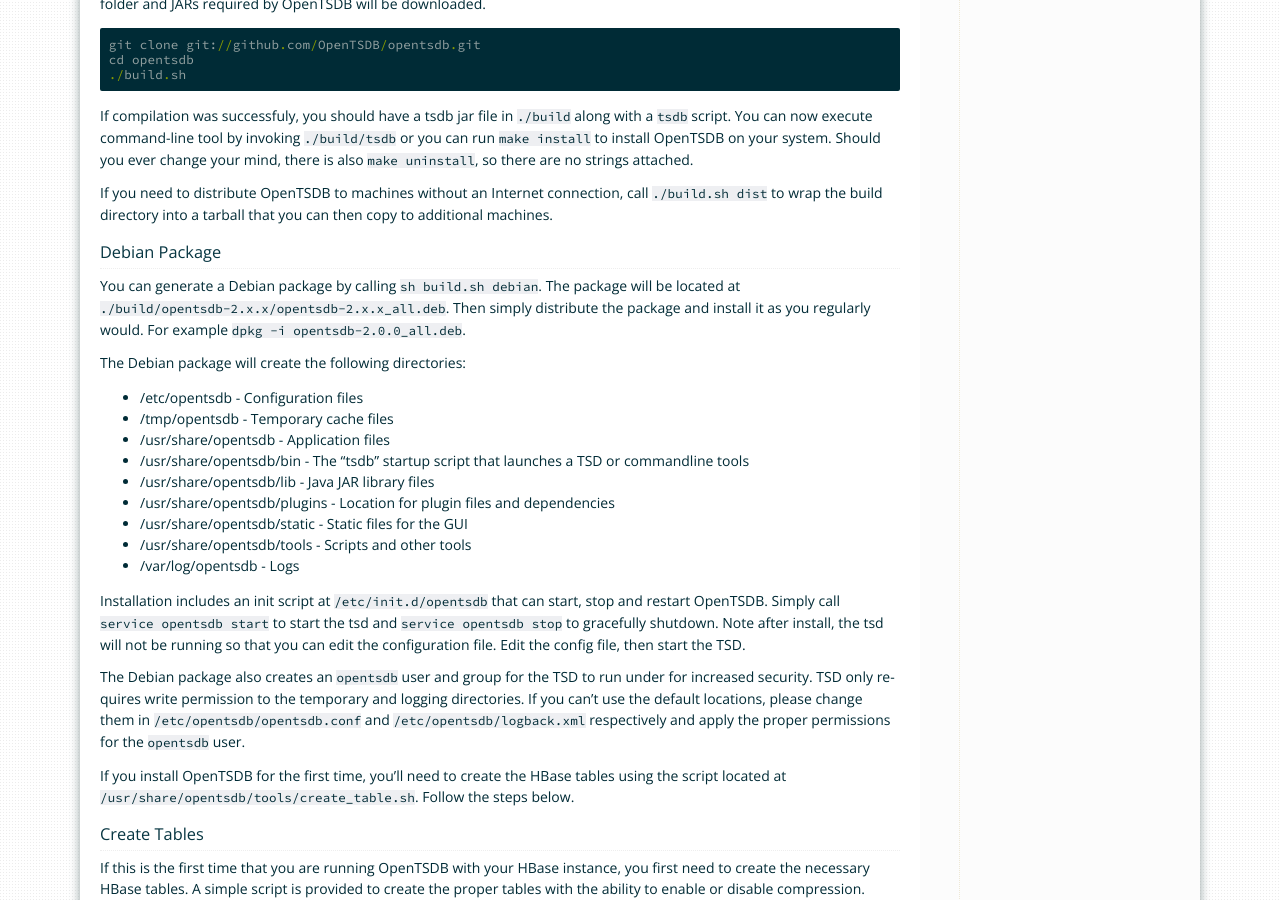
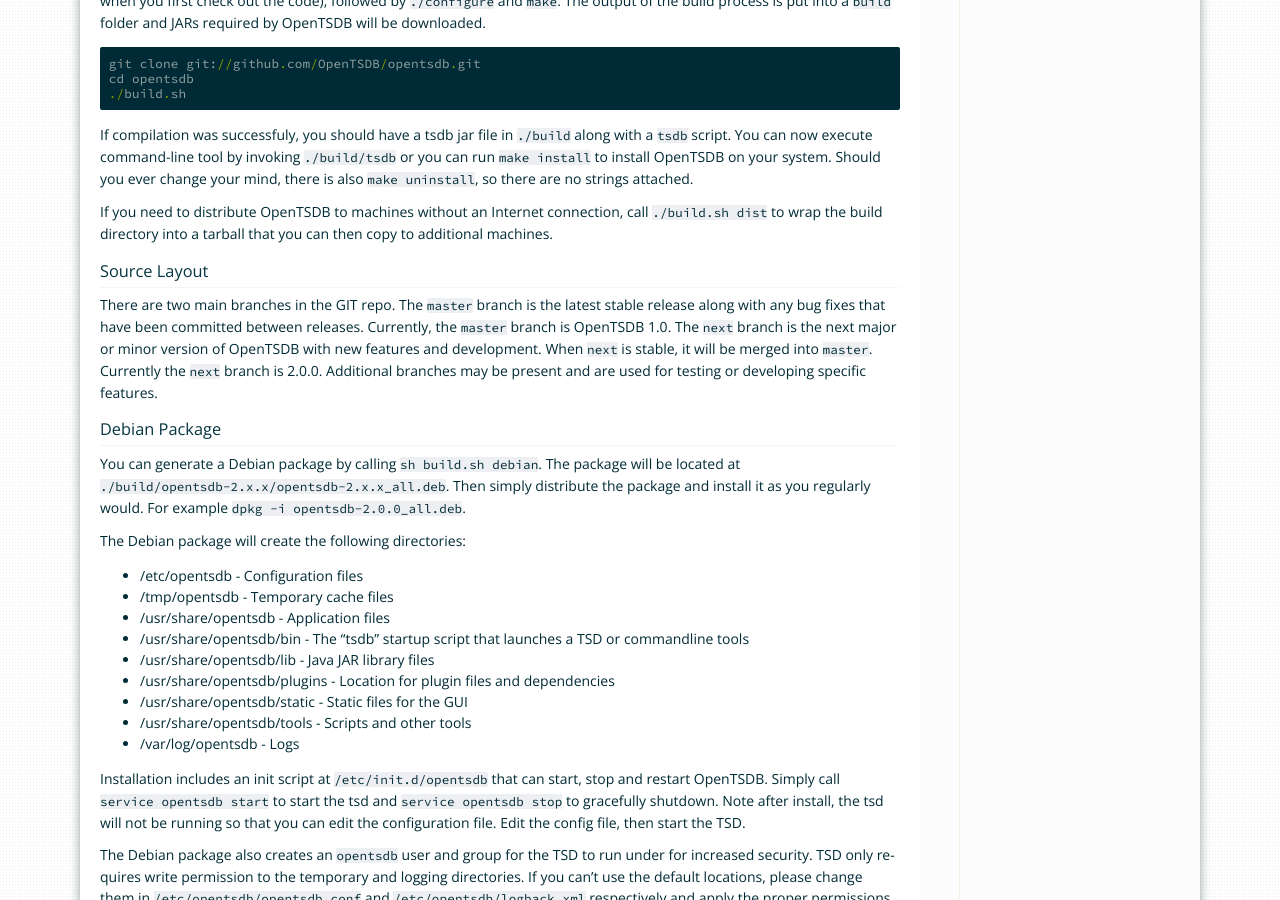
Before and after one commit to OpenTSDB/opentsdb.net, a Sphinx documentation site: the page built from docs/source/installation.rst, in a window 1280 px wide and 900 px high, scrolled down 1231 px. Built offline with Sphinx 7.4.7, drawn with Linux system fonts in a browser that asks for light colours.

Commit message:
Add GIT source layout documentation to avoid some confusion.
Signed-off-by: Chris Larsen <clarsen@euphoriaaudio.com>

```diff
--- a/docs/source/installation.rst
+++ b/docs/source/installation.rst
@@ -67,6 +67,11 @@
 If compilation was successfuly, you should have a tsdb jar file in ``./build`` along with a ``tsdb`` script. You can now execute command-line tool by invoking ``./build/tsdb`` or you can run ``make install`` to install OpenTSDB on your system. Should you ever change your mind, there is also ``make uninstall``, so there are no strings attached.
 
 If you need to distribute OpenTSDB to machines without an Internet connection, call ``./build.sh dist`` to wrap the build directory into a tarball that you can then copy to additional machines.
+
+Source Layout
+-------------
+
+There are two main branches in the GIT repo. The ``master`` branch is the latest stable release along with any bug fixes that have been committed between releases. Currently, the ``master`` branch is OpenTSDB 1.0. The ``next`` branch is the next major or minor version of OpenTSDB with new features and development. When ``next`` is stable, it will be merged into ``master``. Currently the ``next`` branch is 2.0.0. Additional branches may be present and are used for testing or developing specific features.
 
 Debian Package
 --------------
```
Also changed, not shown: 4 other files.
